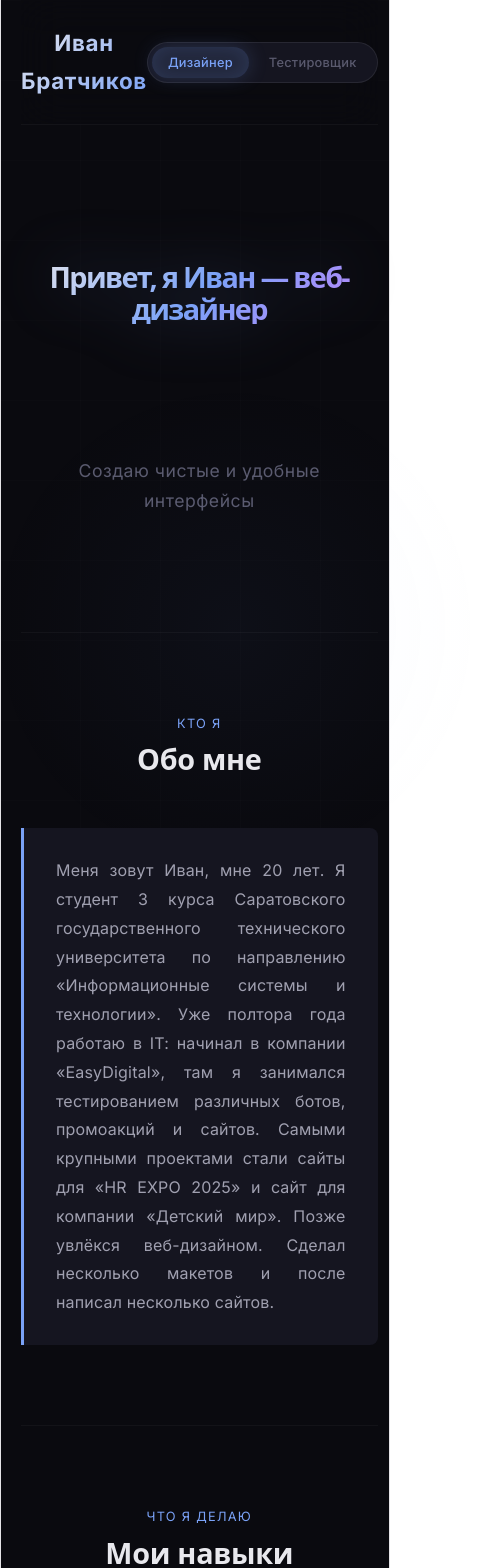
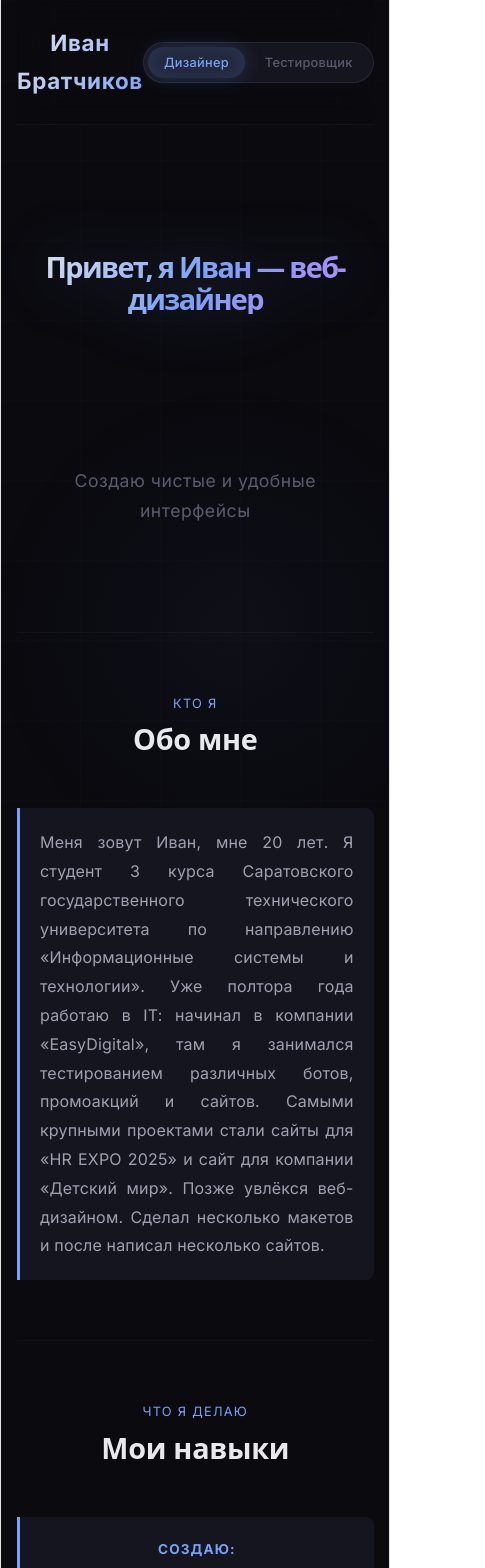
Before and after one commit to LeBWa219/Web-CV, a React (Vite) app: page / in a window 390 px wide. Shown: the top 1568 px of the page, 485 px wide, since content can reach past the window. Built offline with nearby package versions, Linux system fonts and the light colour scheme.

Commit message:
Исправил горизонтальный скролл на мобильных

```diff
--- a/src/App.css
+++ b/src/App.css
@@ -1,4 +1,3 @@
-/* ===== БАЗОВЫЕ ПЕРЕМЕННЫЕ И СБРОС ===== */
 :root {
   --bg-primary: #0a0a0f;
   --bg-secondary: #0f0f16;
@@ -36,6 +35,8 @@
 
 html {
   scroll-behavior: smooth;
+  max-width: 100vw;
+  overflow-x: hidden;
 }
 
 body {
@@ -46,9 +47,9 @@ body {
   -webkit-font-smoothing: antialiased;
   -moz-osx-font-smoothing: grayscale;
   overflow-x: hidden;
+  max-width: 100vw;
 }
 
-/* Фоновая текстура — сетка */
 body::before {
   content: "";
   position: fixed;
@@ -64,17 +65,18 @@ body::before {
 #root {
   position: relative;
   z-index: 1;
+  max-width: 100vw;
+  overflow-x: hidden;
 }
 
-/* ===== ОБЩИЙ КОНТЕЙНЕР ===== */
 .app {
   max-width: 1240px;
   margin: 0 auto;
-  padding: 0 40px;
+  padding: 0 20px;
   position: relative;
+  overflow-x: hidden;
 }
 
-/* ===== ТИПОГРАФИКА ===== */
 .title-1 {
   font-size: clamp(2.5rem, 5vw, 4rem);
   font-weight: 700;
@@ -127,7 +129,6 @@ body::before {
   color: var(--text-tertiary);
 }
 
-/* ===== ХЕДЕР ===== */
 .header {
   display: flex;
   justify-content: space-between;
@@ -156,7 +157,6 @@ body::before {
   -webkit-text-fill-color: transparent;
 }
 
-/* Переключатель ролей */
 .role-switcher {
   display: flex;
   gap: 4px;
@@ -192,7 +192,6 @@ body::before {
   color: var(--text-primary);
 }
 
-/* ===== HERO-СЕКЦИЯ ===== */
 .hero {
   display: grid;
   grid-template-columns: 1fr 1fr;
@@ -203,7 +202,6 @@ body::before {
   position: relative;
 }
 
-/* Декоративный круг за текстом */
 .hero::before {
   content: "";
   position: absolute;
@@ -248,7 +246,6 @@ body::before {
   max-width: 480px;
 }
 
-/* Визуальный блок справа */
 .hero-visual {
   display: flex;
   justify-content: center;
@@ -270,14 +267,12 @@ body::before {
   box-shadow: 0 0 60px rgba(122, 162, 247, 0.1);
 }
 
-/* Заглушка для фото */
 .hero-visual-placeholder {
   font-size: 6rem;
   opacity: 0.3;
   filter: grayscale(1);
 }
 
-/* Геометрический декор */
 .hero-visual-box::before {
   content: "";
   position: absolute;
@@ -289,7 +284,6 @@ body::before {
   border-radius: 50%;
 }
 
-/* ===== СЕКЦИИ ===== */
 .section {
   display: grid;
   grid-template-columns: 1fr 1fr;
@@ -323,7 +317,6 @@ body::before {
   display: block;
 }
 
-/* Декоративный иероглиф */
 .section-watermark {
   position: absolute;
   font-size: 12rem;
@@ -337,7 +330,6 @@ body::before {
   z-index: -1;
 }
 
-/* ===== КТО Я ===== */
 .about-badge {
   display: block;
   padding: 28px 32px;
@@ -357,7 +349,6 @@ body::before {
   box-shadow: 0 0 30px rgba(122, 162, 247, 0.05);
 }
 
-/* ===== ЧТО Я ДЕЛАЮ ===== */
 .whatido-badge {
   display: block;
   padding: 28px 32px;
@@ -424,7 +415,6 @@ body::before {
   line-height: 1.7;
 }
 
-/* ===== ОБРАЗОВАНИЕ ===== */
 .education-badge {
   display: block;
   padding: 28px 32px;
@@ -454,7 +444,6 @@ body::before {
   color: var(--text-primary);
 }
 
-/* ===== НАВЫКИ ===== */
 .skills-badge {
   display: block;
   padding: 28px 32px;
@@ -498,7 +487,6 @@ body::before {
   transform: translateY(-2px);
 }
 
-/* ===== ПОРТФОЛИО ===== */
 .portfolio-badge {
   display: block;
   padding: 28px 32px;
@@ -584,7 +572,6 @@ body::before {
   margin: 0;
 }
 
-/* ===== КОНТАКТЫ ===== */
 .contacts-badge {
   display: block;
   padding: 28px 32px;
@@ -671,7 +658,6 @@ body::before {
   text-align: left;
 }
 
-/* ===== ФУТЕР ===== */
 .footer {
   display: flex;
   justify-content: space-between;
@@ -707,7 +693,6 @@ body::before {
   color: var(--text-tertiary);
 }
 
-/* ===== АНИМАЦИИ ===== */
 @keyframes fadeInUp {
   from {
     opacity: 0;
@@ -724,16 +709,16 @@ body::before {
   animation: fadeInUp 0.7s ease both;
 }
 
-/* ===== АДАПТИВНОСТЬ ===== */
 @media (max-width: 900px) {
   .app {
-    padding: 0 20px;
+    padding: 0 16px;
   }
 
   .hero {
     grid-template-columns: 1fr;
     gap: 40px;
     text-align: center;
+    padding: 60px 0;
   }
 
   .hero-title {
@@ -752,6 +737,7 @@ body::before {
   .section {
     grid-template-columns: 1fr;
     gap: 40px;
+    padding: 60px 0;
   }
 
   .section-left {
@@ -763,19 +749,28 @@ body::before {
     right: -20px;
   }
 
+  .about-badge,
+  .whatido-badge,
+  .education-badge,
+  .skills-badge,
+  .portfolio-badge,
+  .contacts-badge {
+    padding: 20px;
+  }
+
   .portfolio-card {
     flex-direction: column;
     align-items: flex-start;
   }
 
   .contact-link {
-    padding: 16px 20px;
+    padding: 16px;
+    gap: 12px;
   }
 
   .contact-icon {
     width: 40px;
     height: 40px;
-    font-size: 1.3rem;
   }
 
   .contact-label {
```
